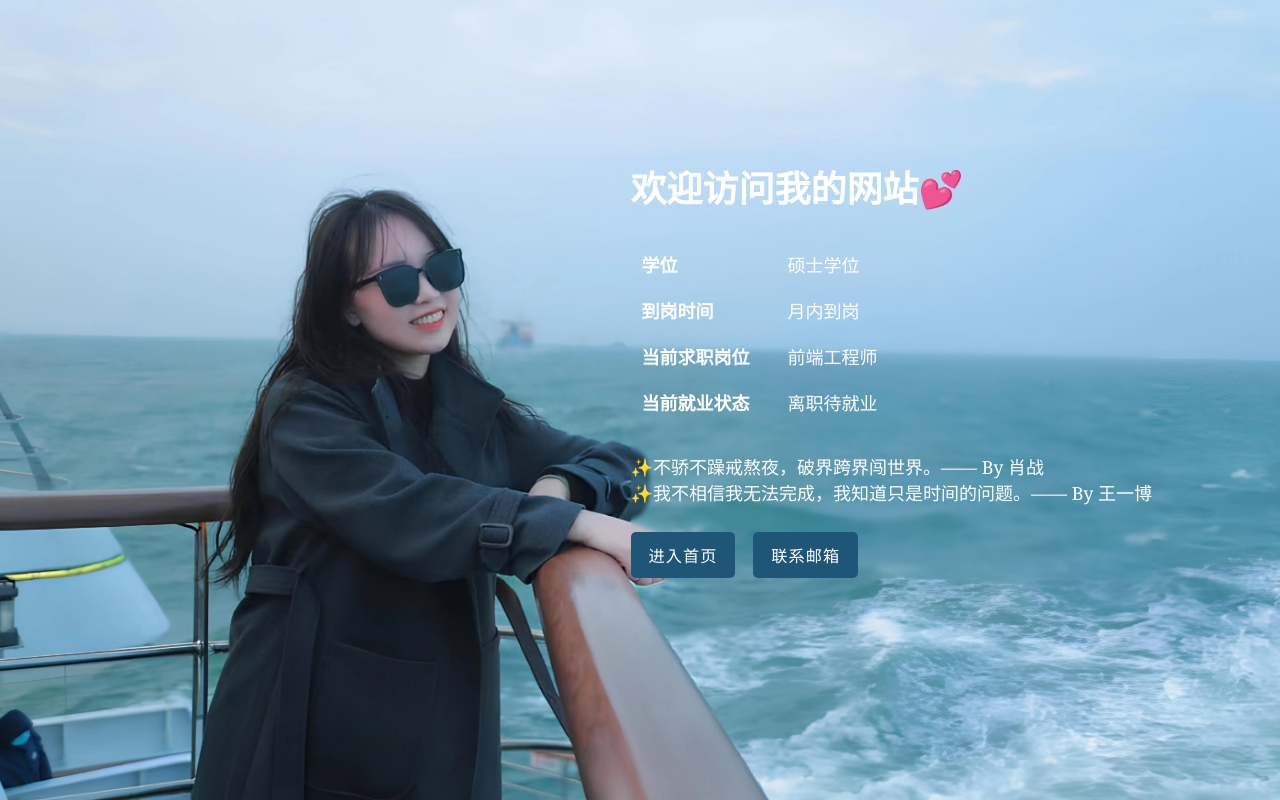
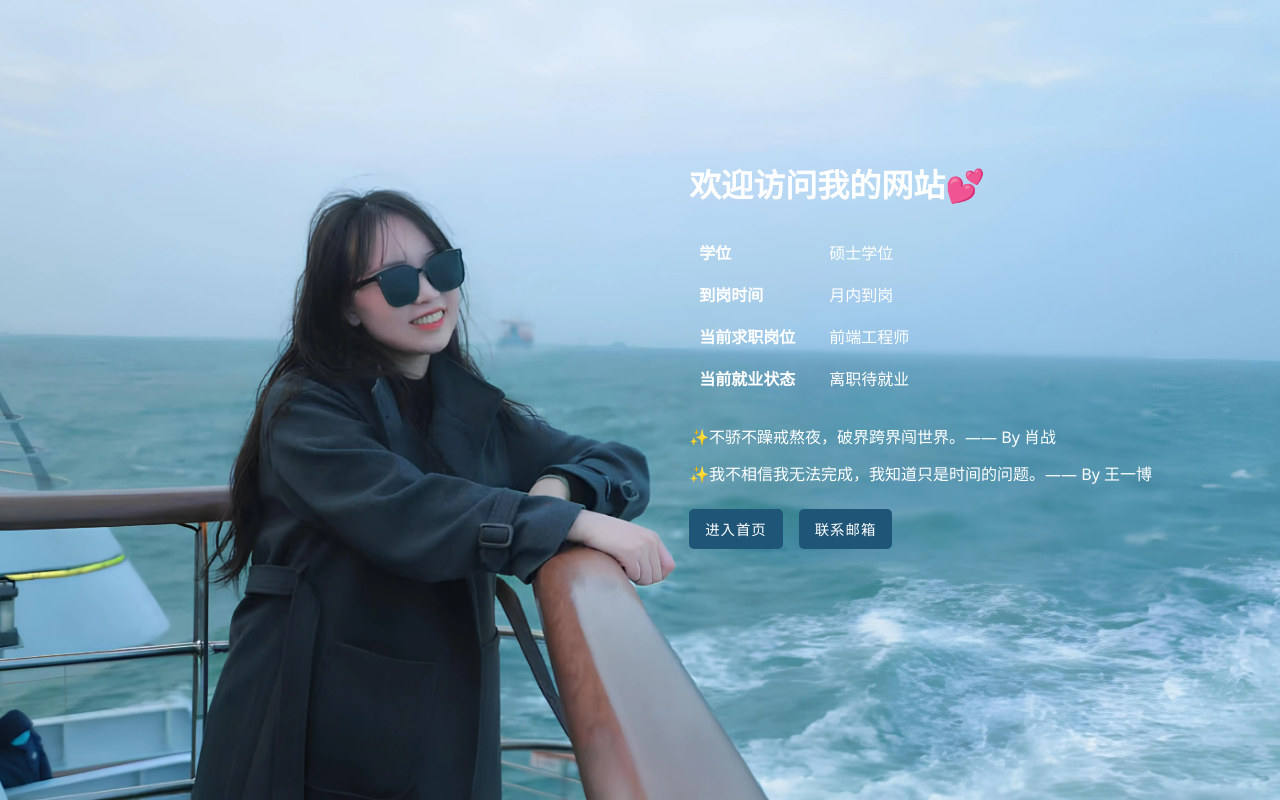
Before and after one commit to BlissX-ML/Soluna, a React (Vite) app: page /#/ in a window 1280 px wide. Built offline with nearby package versions, Linux system fonts and the light colour scheme.

Commit message:
update font-family and unify asset file extensions

```diff
--- a/src/App.css
+++ b/src/App.css
@@ -6,7 +6,9 @@
   color: #333333;
   display: flex;
   flex-direction: column;
-  font-family: Cambria, Cochin, Georgia, Times, 'Times New Roman', serif;
+  font-family:
+    "PingFang SC", "Microsoft YaHei", "Heiti SC", "Noto Sans SC",
+    "Segoe UI", "Roboto", "Helvetica Neue", Arial, sans-serif;
 }
 
 #root>.header {
--- a/src/App.jsx
+++ b/src/App.jsx
@@ -11,7 +11,7 @@ import RecapContent from './pages/RecapContent.jsx'
 
 import Loading from './pages/Loading.jsx'
 import RecapAside from './pages/RecapAside.jsx'
-import Introduction from './pages/Introduction'
+import Introduction from './pages/Introduction.jsx'
 
 
 const Homepage = lazy(() => import('./pages/Homepage.jsx'))
--- a/src/index.css
+++ b/src/index.css
@@ -1,5 +1,5 @@
 html {
-  font-size: 18px !important;
+  font-size: 16px !important;
 }
 
 * {
--- a/src/pages/Introduction.jsx
+++ b/src/pages/Introduction.jsx
@@ -1,7 +1,8 @@
-import { INDEX_IMAGES } from '../Data/indexPage'
-import Button from '../components/Index/Button';
 import classes from './Introduction.module.css'
-import Table from '../components/Index/Table'
+
+import { INDEX_IMAGES } from '../Data/indexPage.js'
+import Button from '../components/Index/Button.jsx';
+import Table from '../components/Index/Table.jsx'
 
 const imageURL = INDEX_IMAGES[0].webp;
 
@@ -16,13 +17,13 @@ export default function Introduction() {
                     <Table th='当前求职岗位' td='前端工程师' />
                     <Table th='当前就业状态' td='离职待就业' />
                 </table>
-                <p>
-                    <span>✨不骄不躁戒熬夜，破界跨界闯世界。—— By 肖战</span><br />
+                <p className={classes.para}>
+                    <span>✨不骄不躁戒熬夜，破界跨界闯世界。—— By 肖战</span>
                     <span>✨我不相信我无法完成，我知道只是时间的问题。—— By 王一博</span>
                 </p>
                 <div className={classes.btns}>
                     <Button src='/home'>进入首页</Button>
-                    <Button src=''>联系邮箱</Button>
+                    <Button src='/about'>联系邮箱</Button>
                 </div>
             </main>
         </div>
--- a/src/pages/Introduction.module.css
+++ b/src/pages/Introduction.module.css
@@ -23,3 +23,15 @@
     width: fit-content;
     text-align: left;
 }
+
+.para {
+    display: flex;
+    flex-direction: column;
+    gap: .8rem;
+}
+
+.active {
+    font-weight: bold;
+    color: rgb(31, 86, 120);
+    background-color: rgb(201, 235, 255);
+}
```
